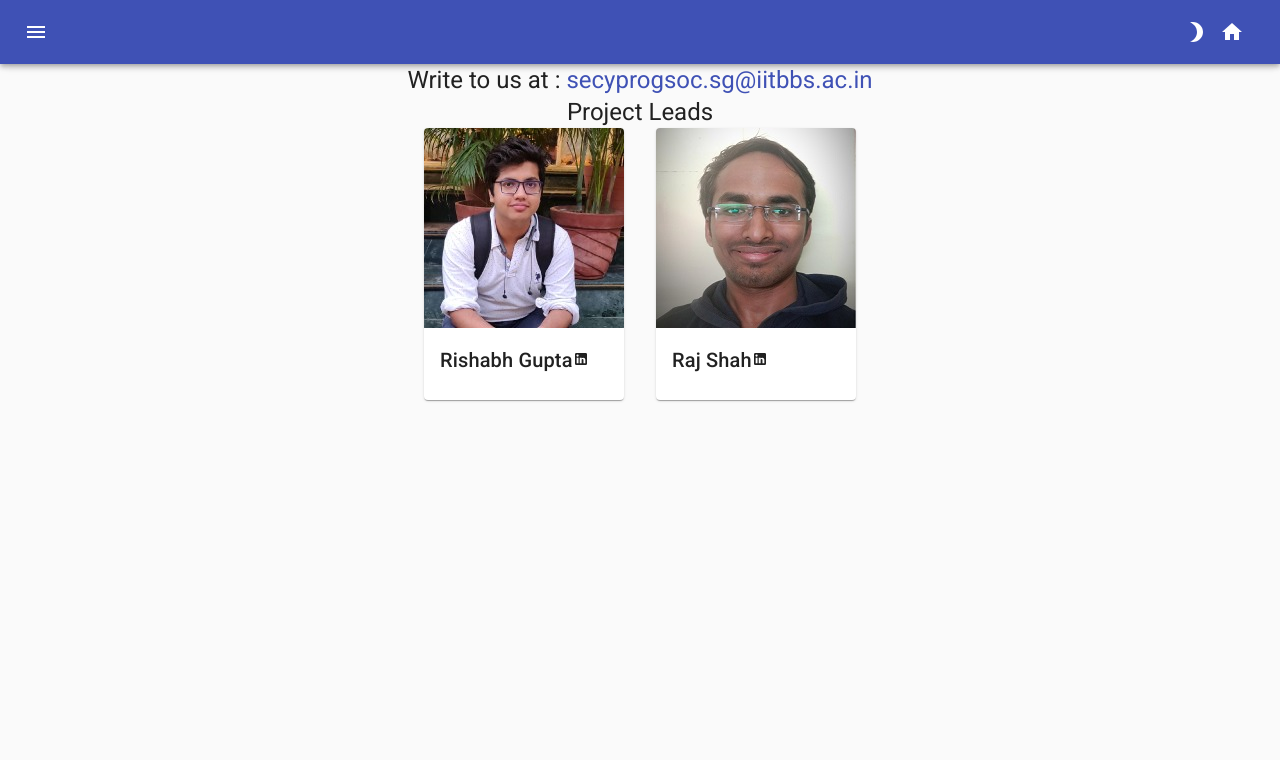
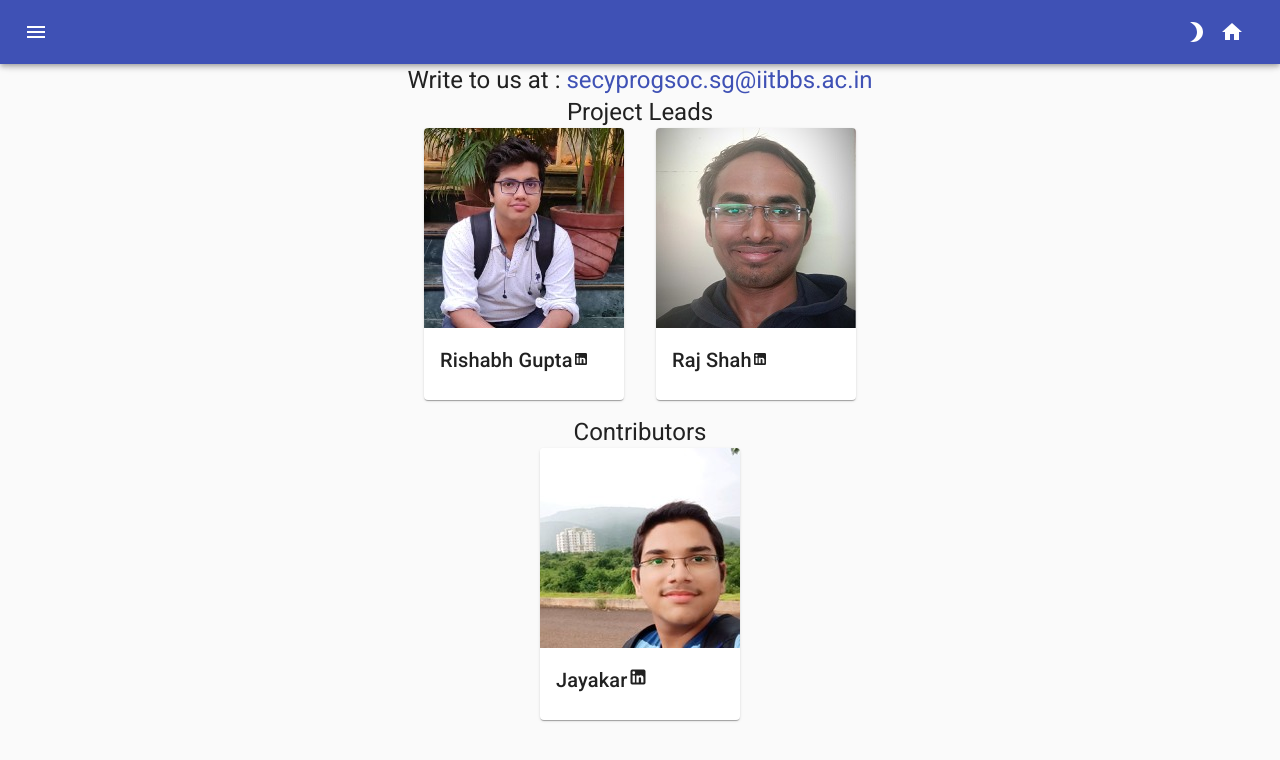
Before and after one commit to NeuromancersIITBBS/VehicleTrackingSystem_React, a React (Create React App) app: page /aboutus in a window 1280 px wide. Shown: the top 760 px of the page. Built offline with nearby package versions, Linux system fonts and the light colour scheme; no server answers.

Commit message:
Added BOV Tariff link in the app bar

```diff
--- a/package.json
+++ b/package.json
@@ -11,6 +11,7 @@
     "google-map-react": "^1.1.7",
     "react": "^16.13.1",
     "react-dom": "^16.13.1",
+    "react-download-link": "^2.3.0",
     "react-redux": "^7.2.0",
     "react-router-dom": "^5.2.0",
     "react-scripts": "3.4.1",
--- a/src/Components/Map/Map2.js
+++ b/src/Components/Map/Map2.js
@@ -1,11 +1,11 @@
 import React, { Component } from 'react';
 import GoogleMapReact from 'google-map-react';
 import { connect } from 'react-redux';
-import { getDriverMarker, getUserMarker } from '../../Data/MarkerMappings';
+import { getDriverMarker, getUserMarker } from '../../Data/markerMappings';
 import { googleMapsDarkMode } from '../../utils/HelperFunctions';
 import { getPickupPointName } from '../../Data/PickupPoints';
 import { getStatusText } from '../../Data/DriverStatus';
-import { LocationMappings } from '../../Data/LocationMappings';
+import { LocationMappings } from '../../Data/locationMappings';
 import { randomizeLocation } from '../../utils/HelperFunctions';
 
 import Dialog from '@material-ui/core/Dialog';
--- a/src/Pages/About/About.js
+++ b/src/Pages/About/About.js
@@ -5,8 +5,6 @@ const AboutUs = (props)=>{
     return(
         <>
             <AboutUsContent />
-            {/* <Cards/> */}
-
         </>
     );
 }
--- a/src/UI/AboutUsContent/AboutUsContent.js
+++ b/src/UI/AboutUsContent/AboutUsContent.js
@@ -5,6 +5,7 @@ import { Grid,Card,CardContent,CardMedia,Typography, } from '@material-ui/core';
 import { makeStyles } from '@material-ui/core/styles';
 import Rishabh from '../../Images/rishabh.jpg'
 import RajShah from '../../Images/rajshah.jpg'
+import Jayakar from '../../Images/jaykar.jpg'
 
 const useStyles = makeStyles({
     root: {
@@ -73,6 +74,33 @@ const AboutUsContent = ()=>{
                         </CardContent>
                     </Card>
                 </Grid>
+                <Grid container direction = "row" justify = "center">
+                    <Grid item xs={12}>
+                        <Typography align="center" variant = "h5">
+                            Contributors
+                        </Typography>
+                    </Grid>
+                </Grid>
+                <Grid container direction = "row" justify = "center">
+                    <Grid item s={5} >
+                        <Card className = {classes.root}>
+                            <CardMedia
+                                className = {classes.media}
+                                component = "img"
+                                title ="Jayakar"
+                                image = {Jayakar}
+                            />
+                            <CardContent>
+                                <Typography display="inline" variant = "h6" component = "h2">
+                                    Jayakar
+                                </Typography>
+                                <Typography display="inline" align="right">
+                                    <LinkedInIcon fontSize="small"/>
+                                </Typography>
+                            </CardContent>
+                        </Card>
+                    </Grid>
+                </Grid>
             </Grid>
         </>
     )
--- a/src/UI/Navbar/Navbar.js
+++ b/src/UI/Navbar/Navbar.js
@@ -1,6 +1,6 @@
 import React from 'react';
 import { Link as RouterLink } from 'react-router-dom';
-
+import BOVTariff from '../../Data/Tariff/BOVTariff.pdf';
 import { makeStyles } from '@material-ui/core/styles';
 import Drawer from '@material-ui/core/Drawer';
 import AppBar from '@material-ui/core/AppBar';
@@ -17,6 +17,7 @@ import LightMode from '@material-ui/icons/WbSunny';
 import NightMode from '@material-ui/icons/Brightness3';
 import DirectionsCarIcon from '@material-ui/icons/DirectionsCar';
 import DescriptionIcon from '@material-ui/icons/Description';
+import ArrowDownward from '@material-ui/icons/ArrowDownward';
 
 const useStyles = makeStyles((theme) => ({
 	root: {
@@ -77,6 +78,12 @@ const Navbar = (props) => {
 					</ListItemIcon>
 					<ListItemText primary='About Us' />
 				</ListItem>
+				<ListItem button component="a" href={BOVTariff} target="_blank" color='inherit'>
+					<ListItemIcon>
+						<ArrowDownward />
+					</ListItemIcon>
+					<ListItemText primary='BOV Tariff Card' />
+				</ListItem>
 				<ListItem button component={RouterLink} to='/driver' color='inherit'>
 					<ListItemIcon>
 						<DirectionsCarIcon />
```
Also changed, not shown: 2 other files (tests, documents, lock files or other folders).
